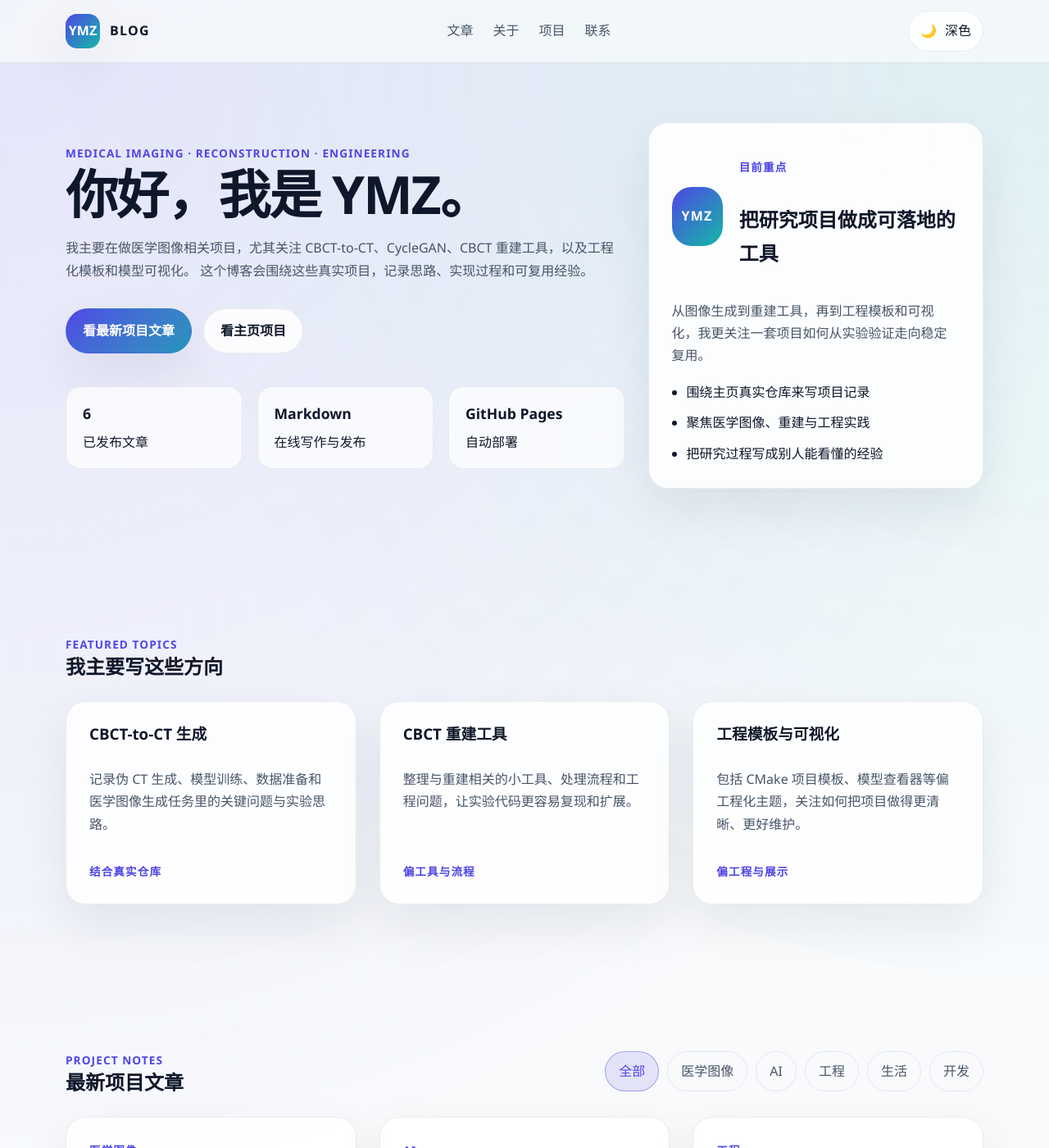
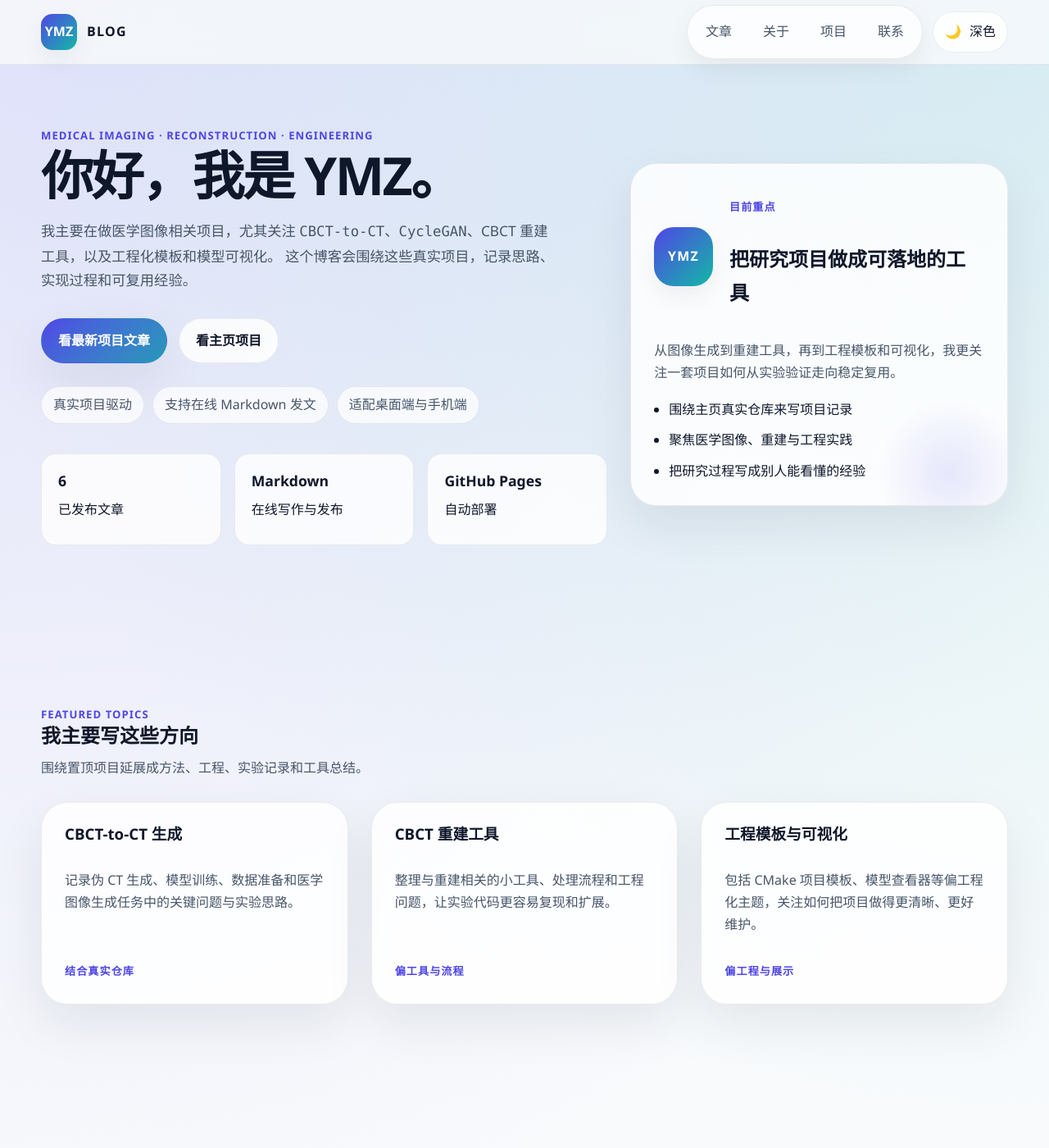
Before and after one commit to YMZ1998/YMZ1998.github.io, a Jekyll site: the page built from index.html, in a window 1280 px wide and 1400 px high. Shown: the whole window at 82% size. Built offline with Jekyll 4.4.1, drawn with Linux system fonts in a browser that asks for light colours; some of the changed text lies outside the part shown.

Commit message:
Improve responsive blog layout and mobile navigation

```diff
--- a/_layouts/default.html
+++ b/_layouts/default.html
@@ -20,7 +20,8 @@
         <span class="brand-text">Blog</span>
       </a>
 
-      <nav class="site-nav" aria-label="主导航">
+      <div class="site-actions">
+        <nav class="site-nav" data-site-nav aria-label="主导航">
           <a href="{{ '/' | relative_url }}#posts">文章</a>
           <a href="{{ '/' | relative_url }}#about">关于</a>
           <a href="{{ '/' | relative_url }}#projects">项目</a>
@@ -31,6 +32,13 @@
           <span class="theme-toggle-icon">🌙</span>
           <span class="theme-toggle-text">深色</span>
         </button>
+
+        <button class="nav-toggle" type="button" data-nav-toggle aria-expanded="false" aria-label="切换导航">
+          <span></span>
+          <span></span>
+          <span></span>
+        </button>
+      </div>
     </div>
   </header>
 
--- a/index.html
+++ b/index.html
@@ -10,7 +10,7 @@
         <span class="eyebrow">Medical Imaging · Reconstruction · Engineering</span>
         <h1>你好，我是 YMZ。</h1>
         <p class="hero-lead">
-          我主要在做医学图像相关项目，尤其关注 CBCT-to-CT、CycleGAN、CBCT 重建工具，以及工程化模板和模型可视化。
+          我主要在做医学图像相关项目，尤其关注 <code>CBCT-to-CT</code>、<code>CycleGAN</code>、CBCT 重建工具，以及工程化模板和模型可视化。
           这个博客会围绕这些真实项目，记录思路、实现过程和可复用经验。
         </p>
 
@@ -18,6 +18,12 @@
           <a class="button primary" href="#posts">看最新项目文章</a>
           <a class="button ghost" href="#projects">看主页项目</a>
         </div>
+
+        <ul class="hero-highlights">
+          <li>真实项目驱动</li>
+          <li>支持在线 Markdown 发文</li>
+          <li>适配桌面端与手机端</li>
+        </ul>
 
         <ul class="hero-stats" aria-label="站点亮点">
           <li>
@@ -61,13 +67,14 @@
         <div>
           <span class="eyebrow">Featured Topics</span>
           <h2>我主要写这些方向</h2>
+          <p class="section-copy">围绕置顶项目延展成方法、工程、实验记录和工具总结。</p>
         </div>
       </div>
 
-      <div class="project-grid">
+      <div class="project-grid topic-grid">
         <article class="card project-card">
           <h3>CBCT-to-CT 生成</h3>
-          <p>记录伪 CT 生成、模型训练、数据准备和医学图像生成任务里的关键问题与实验思路。</p>
+          <p>记录伪 CT 生成、模型训练、数据准备和医学图像生成任务中的关键问题与实验思路。</p>
           <span class="project-status">结合真实仓库</span>
         </article>
 
@@ -92,6 +99,7 @@
         <div>
           <span class="eyebrow">Project Notes</span>
           <h2>最新项目文章</h2>
+          <p class="section-copy">首页会按时间自动排序，最新文章始终排在最前面。</p>
         </div>
         <div class="filters" role="tablist" aria-label="文章筛选">
           <button class="filter is-active" type="button" data-filter="all">全部</button>
@@ -106,7 +114,7 @@
 
       <div class="post-grid">
         {% for post in site.posts %}
-        <article class="post-card card" data-post-card data-tag="{{ post.topic | escape }}">
+        <article class="post-card card{% if forloop.first %} is-featured{% endif %}" data-post-card data-tag="{{ post.topic | escape }}">
           <span class="post-tag">{{ post.topic }}</span>
           <h3>{{ post.title }}</h3>
           <p>{{ post.summary }}</p>
@@ -138,7 +146,7 @@
           我更想把这个博客写成一份长期的项目档案。相比泛泛而谈，围绕真实仓库来写更容易留下有价值的过程和细节。
         </p>
         <p>
-          尤其是像 CBCT-to-CT、CycleGAN、重建工具和工程模板这样的项目，它们背后不仅有代码，也有问题定义、实验取舍和实现经验。
+          尤其是像 <code>CBCT-to-CT</code>、<code>CycleGAN</code>、重建工具和工程模板这样的项目，它们背后不仅有代码，也有问题定义、实验取舍和实现经验。
         </p>
       </div>
 
@@ -162,10 +170,11 @@
         <div>
           <span class="eyebrow">Pinned Projects</span>
           <h2>主页里的代表项目</h2>
+          <p class="section-copy">这里对应 GitHub 主页里最能代表方向的一批仓库。</p>
         </div>
       </div>
 
-      <div class="project-grid">
+      <div class="project-grid pinned-grid">
         <article class="card project-card">
           <h3>CBCT-to-CT</h3>
           <p>围绕伪 CT 生成展开的核心项目，是我在医学图像生成方向最直接的一条主线。</p>
--- a/script.js
+++ b/script.js
@@ -4,6 +4,8 @@
 const themeToggle = document.querySelector("[data-theme-toggle]");
 const themeToggleIcon = document.querySelector(".theme-toggle-icon");
 const themeToggleText = document.querySelector(".theme-toggle-text");
+const navToggle = document.querySelector("[data-nav-toggle]");
+const siteNav = document.querySelector("[data-site-nav]");
 
 function getPreferredTheme() {
   const savedTheme = localStorage.getItem(themeStorageKey);
@@ -30,6 +32,36 @@
   const nextTheme = root.dataset.theme === "dark" ? "light" : "dark";
   localStorage.setItem(themeStorageKey, nextTheme);
   applyTheme(nextTheme);
+}
+
+function closeNav() {
+  if (!navToggle || !siteNav) {
+    return;
+  }
+
+  navToggle.setAttribute("aria-expanded", "false");
+  siteNav.classList.remove("is-open");
+}
+
+function setupMobileNav() {
+  if (!navToggle || !siteNav) {
+    return;
+  }
+
+  navToggle.addEventListener("click", () => {
+    const isOpen = siteNav.classList.toggle("is-open");
+    navToggle.setAttribute("aria-expanded", String(isOpen));
+  });
+
+  siteNav.querySelectorAll("a").forEach((link) => {
+    link.addEventListener("click", closeNav);
+  });
+
+  window.addEventListener("resize", () => {
+    if (window.innerWidth > 820) {
+      closeNav();
+    }
+  });
 }
 
 function setupPostFilters() {
@@ -83,6 +115,7 @@
 
 applyTheme(getPreferredTheme());
 themeToggle?.addEventListener("click", toggleTheme);
+setupMobileNav();
 setupPostFilters();
 setupScrollProgress();
 setCurrentYear();
--- a/styles.css
+++ b/styles.css
@@ -2,19 +2,23 @@
   color-scheme: light;
   --bg: #f8fafc;
   --bg-muted: #eef2ff;
-  --surface: rgba(255, 255, 255, 0.86);
+  --surface: rgba(255, 255, 255, 0.84);
   --surface-strong: #ffffff;
+  --surface-solid: #ffffff;
   --text: #0f172a;
   --text-soft: #475569;
   --line: rgba(15, 23, 42, 0.08);
+  --line-strong: rgba(79, 70, 229, 0.18);
   --primary: #4f46e5;
-  --primary-soft: rgba(79, 70, 229, 0.12);
+  --primary-soft: rgba(79, 70, 229, 0.1);
   --accent: #14b8a6;
   --shadow: 0 24px 60px rgba(15, 23, 42, 0.08);
+  --shadow-soft: 0 12px 30px rgba(15, 23, 42, 0.06);
+  --radius-xl: 32px;
   --radius-lg: 24px;
   --radius-md: 18px;
   --radius-sm: 999px;
-  --container: min(1120px, calc(100vw - 40px));
+  --container: min(1180px, calc(100vw - 32px));
   --transition: 220ms ease;
 }
 
@@ -22,15 +26,18 @@
   color-scheme: dark;
   --bg: #020617;
   --bg-muted: #0f172a;
-  --surface: rgba(15, 23, 42, 0.88);
-  --surface-strong: #0f172a;
+  --surface: rgba(15, 23, 42, 0.84);
+  --surface-strong: #111c34;
+  --surface-solid: #0f172a;
   --text: #e2e8f0;
   --text-soft: #94a3b8;
   --line: rgba(148, 163, 184, 0.16);
+  --line-strong: rgba(129, 140, 248, 0.22);
   --primary: #818cf8;
-  --primary-soft: rgba(129, 140, 248, 0.16);
+  --primary-soft: rgba(129, 140, 248, 0.14);
   --accent: #2dd4bf;
   --shadow: 0 24px 70px rgba(2, 6, 23, 0.45);
+  --shadow-soft: 0 14px 32px rgba(2, 6, 23, 0.32);
 }
 
 * {
@@ -44,12 +51,13 @@
 body {
   margin: 0;
   font-family: "Segoe UI", "PingFang SC", "Microsoft YaHei", sans-serif;
+  line-height: 1.7;
+  color: var(--text);
   background:
-    radial-gradient(circle at top left, rgba(79, 70, 229, 0.12), transparent 36%),
-    radial-gradient(circle at top right, rgba(20, 184, 166, 0.1), transparent 30%),
+    radial-gradient(circle at top left, rgba(79, 70, 229, 0.12), transparent 34%),
+    radial-gradient(circle at top right, rgba(20, 184, 166, 0.12), transparent 30%),
+    linear-gradient(180deg, color-mix(in srgb, var(--bg-muted) 36%, transparent), transparent 20%),
     var(--bg);
-  color: var(--text);
-  line-height: 1.7;
   transition: background-color var(--transition), color var(--transition);
 }
 
@@ -77,11 +85,11 @@
 }
 
 .section {
-  padding: 88px 0;
+  padding: 96px 0;
 }
 
 .muted-section {
-  background: linear-gradient(180deg, transparent, var(--bg-muted));
+  background: linear-gradient(180deg, transparent, color-mix(in srgb, var(--bg-muted) 92%, transparent));
 }
 
 .scroll-progress {
@@ -97,9 +105,9 @@
   position: sticky;
   top: 0;
   z-index: 50;
+  border-bottom: 1px solid var(--line);
   backdrop-filter: blur(18px);
-  background: color-mix(in srgb, var(--bg) 76%, transparent);
-  border-bottom: 1px solid var(--line);
+  background: color-mix(in srgb, var(--bg) 80%, transparent);
 }
 
 .header-inner,
@@ -115,7 +123,7 @@
 
 .header-inner,
 .footer-inner {
-  min-height: 76px;
+  min-height: 78px;
 }
 
 .brand {
@@ -129,12 +137,12 @@
   display: inline-flex;
   align-items: center;
   justify-content: center;
-  width: 42px;
-  height: 42px;
+  width: 44px;
+  height: 44px;
   border-radius: 14px;
   color: #fff;
   background: linear-gradient(135deg, var(--primary), var(--accent));
-  box-shadow: var(--shadow);
+  box-shadow: var(--shadow-soft);
 }
 
 .brand-text {
@@ -142,21 +150,42 @@
   text-transform: uppercase;
 }
 
+.site-actions {
+  position: relative;
+  display: flex;
+  align-items: center;
+  gap: 12px;
+}
+
 .site-nav {
   display: inline-flex;
-  gap: 24px;
+  align-items: center;
+  gap: 10px;
+  padding: 8px;
+  border: 1px solid var(--line);
+  border-radius: var(--radius-sm);
+  background: color-mix(in srgb, var(--surface-solid) 70%, transparent);
+  box-shadow: var(--shadow-soft);
+}
+
+.site-nav a {
+  padding: 10px 14px;
+  border-radius: var(--radius-sm);
   color: var(--text-soft);
+  transition: color var(--transition), background-color var(--transition);
 }
 
 .site-nav a:hover,
-.site-footer a:hover,
-.text-link:hover {
+.site-nav a:focus-visible {
   color: var(--primary);
+  background: var(--primary-soft);
 }
 
-.theme-toggle {
+.theme-toggle,
+.nav-toggle {
   display: inline-flex;
   align-items: center;
+  justify-content: center;
   gap: 10px;
   padding: 10px 14px;
   border: 1px solid var(--line);
@@ -168,9 +197,26 @@
 }
 
 .theme-toggle:hover,
+.nav-toggle:hover,
 .filter:hover,
 .button:hover {
   transform: translateY(-1px);
+}
+
+.nav-toggle {
+  display: none;
+  width: 46px;
+  height: 46px;
+  padding: 0;
+  flex-direction: column;
+  gap: 4px;
+}
+
+.nav-toggle span {
+  width: 18px;
+  height: 2px;
+  border-radius: 2px;
+  background: currentColor;
 }
 
 .hero {
@@ -187,8 +233,12 @@
 
 .hero-grid,
 .about-grid {
-  grid-template-columns: minmax(0, 1.25fr) minmax(320px, 0.75fr);
+  grid-template-columns: minmax(0, 1.2fr) minmax(320px, 0.8fr);
   align-items: center;
+}
+
+.hero-copy {
+  max-width: 720px;
 }
 
 .hero h1,
@@ -199,12 +249,12 @@
 .post-card h3,
 .article-header h1 {
   margin: 0;
-  line-height: 1.15;
+  line-height: 1.12;
 }
 
 .hero h1 {
-  font-size: clamp(2.75rem, 5vw, 4.6rem);
-  letter-spacing: -0.03em;
+  font-size: clamp(2.9rem, 5vw, 5rem);
+  letter-spacing: -0.04em;
 }
 
 .hero-lead,
@@ -212,8 +262,19 @@
 .project-card p,
 .post-card p,
 .contact-card p,
-.article-lead {
+.article-lead,
+.section-copy {
   color: var(--text-soft);
+}
+
+.hero-lead {
+  max-width: 64ch;
+  font-size: 1.08rem;
+}
+
+.section-copy {
+  max-width: 62ch;
+  margin: 12px 0 0;
 }
 
 .eyebrow,
@@ -225,7 +286,7 @@
   display: inline-flex;
   align-items: center;
   gap: 8px;
-  font-size: 0.85rem;
+  font-size: 0.82rem;
   font-weight: 700;
   letter-spacing: 0.08em;
   text-transform: uppercase;
@@ -238,6 +299,23 @@
   flex-wrap: wrap;
   gap: 14px;
   margin-top: 32px;
+}
+
+.hero-highlights {
+  display: flex;
+  flex-wrap: wrap;
+  gap: 10px;
+  padding: 0;
+  margin: 28px 0 0;
+  list-style: none;
+}
+
+.hero-highlights li {
+  padding: 8px 14px;
+  border: 1px solid var(--line);
+  border-radius: var(--radius-sm);
+  background: color-mix(in srgb, var(--surface-solid) 72%, transparent);
+  color: var(--text-soft);
 }
 
 .button {
@@ -253,7 +331,7 @@
 
 .button.primary {
   color: #fff;
-  background: linear-gradient(135deg, var(--primary), color-mix(in srgb, var(--accent) 70%, var(--primary)));
+  background: linear-gradient(135deg, var(--primary), color-mix(in srgb, var(--accent) 72%, var(--primary)));
   box-shadow: var(--shadow);
 }
 
@@ -265,17 +343,18 @@
 .hero-stats {
   display: grid;
   grid-template-columns: repeat(3, minmax(0, 1fr));
-  gap: 18px;
+  gap: 16px;
   padding: 0;
-  margin: 40px 0 0;
+  margin: 36px 0 0;
   list-style: none;
 }
 
 .hero-stats li {
+  min-height: 112px;
   padding: 18px 20px;
   border: 1px solid var(--line);
   border-radius: var(--radius-md);
-  background: color-mix(in srgb, var(--surface) 82%, transparent);
+  background: color-mix(in srgb, var(--surface-solid) 80%, transparent);
 }
 
 .hero-stats strong {
@@ -287,9 +366,25 @@
 .card {
   padding: 28px;
   border: 1px solid var(--line);
-  border-radius: var(--radius-lg);
+  border-radius: var(--radius-xl);
   background: var(--surface);
   box-shadow: var(--shadow);
+}
+
+.hero-panel {
+  position: relative;
+  overflow: hidden;
+}
+
+.hero-panel::after {
+  content: "";
+  position: absolute;
+  inset: auto -20px -50px auto;
+  width: 180px;
+  height: 180px;
+  border-radius: 50%;
+  background: radial-gradient(circle, rgba(79, 70, 229, 0.12), transparent 70%);
+  pointer-events: none;
 }
 
 .avatar {
@@ -303,6 +398,7 @@
   color: #fff;
   font-weight: 800;
   letter-spacing: 0.08em;
+  box-shadow: var(--shadow-soft);
 }
 
 .check-list {
@@ -318,6 +414,7 @@
   display: flex;
   flex-wrap: wrap;
   gap: 10px;
+  justify-content: flex-end;
 }
 
 .filter {
@@ -327,18 +424,19 @@
   background: transparent;
   color: var(--text-soft);
   cursor: pointer;
+  white-space: nowrap;
   transition: background-color var(--transition), color var(--transition), border-color var(--transition), transform var(--transition);
 }
 
 .filter.is-active {
   color: var(--primary);
-  border-color: color-mix(in srgb, var(--primary) 35%, var(--line));
+  border-color: var(--line-strong);
   background: var(--primary-soft);
 }
 
 .post-grid,
 .project-grid {
-  grid-template-columns: repeat(3, minmax(0, 1fr));
+  grid-template-columns: repeat(12, minmax(0, 1fr));
   margin-top: 28px;
 }
 
@@ -347,15 +445,34 @@
   display: flex;
   flex-direction: column;
   gap: 16px;
+  min-height: 100%;
+}
+
+.post-card {
+  grid-column: span 4;
+}
+
+.post-card.is-featured {
+  grid-column: span 8;
+  min-height: 320px;
+  background:
+    linear-gradient(135deg, color-mix(in srgb, var(--primary) 10%, transparent), transparent 65%),
+    var(--surface);
 }
 
 .post-card.is-hidden {
   display: none;
 }
 
+.topic-grid .project-card,
+.pinned-grid .project-card {
+  grid-column: span 4;
+}
+
 .post-meta {
   display: flex;
-  gap: 16px;
+  flex-wrap: wrap;
+  gap: 12px 16px;
   color: var(--text-soft);
   font-size: 0.95rem;
 }
@@ -399,7 +516,7 @@
 }
 
 .article-shell {
-  width: min(860px, calc(100vw - 40px));
+  width: min(860px, calc(100vw - 32px));
   margin: 0 auto;
   padding: 72px 0 96px;
 }
@@ -442,7 +559,7 @@
 .article-content {
   padding: 32px;
   border: 1px solid var(--line);
-  border-radius: var(--radius-lg);
+  border-radius: var(--radius-xl);
   background: var(--surface);
   box-shadow: var(--shadow);
 }
@@ -516,35 +633,113 @@
   color: var(--text-soft);
 }
 
-@media (max-width: 900px) {
+@media (max-width: 1100px) {
   .hero-grid,
-  .about-grid,
-  .post-grid,
-  .project-grid {
+  .about-grid {
     grid-template-columns: 1fr;
   }
 
+  .topic-grid .project-card,
+  .pinned-grid .project-card,
+  .post-card,
+  .post-card.is-featured {
+    grid-column: span 6;
+  }
+
+  .hero-panel {
+    max-width: 720px;
+  }
+}
+
+@media (max-width: 820px) {
+  .section {
+    padding: 80px 0;
+  }
+
+  .header-inner,
+  .footer-inner,
   .section-heading,
-  .contact-card,
-  .header-inner,
-  .footer-inner {
+  .contact-card {
     align-items: flex-start;
     flex-direction: column;
   }
 
+  .site-actions {
+    width: 100%;
+    justify-content: space-between;
+  }
+
+  .nav-toggle {
+    display: inline-flex;
+  }
+
   .site-nav {
-    flex-wrap: wrap;
-    gap: 16px;
+    position: absolute;
+    top: calc(100% + 12px);
+    left: 16px;
+    right: 16px;
+    display: none;
+    flex-direction: column;
+    align-items: stretch;
+    padding: 12px;
+    border-radius: 22px;
+    background: color-mix(in srgb, var(--surface-solid) 92%, transparent);
+  }
+
+  .site-nav.is-open {
+    display: flex;
+  }
+
+  .site-nav a {
+    padding: 12px 14px;
+  }
+
+  .filters {
+    width: 100%;
+    justify-content: flex-start;
+    flex-wrap: nowrap;
+    overflow-x: auto;
+    padding-bottom: 4px;
+    scrollbar-width: none;
+  }
+
+  .filters::-webkit-scrollbar {
+    display: none;
+  }
+
+  .topic-grid .project-card,
+  .pinned-grid .project-card,
+  .post-card,
+  .post-card.is-featured {
+    grid-column: span 12;
   }
 }
 
 @media (max-width: 640px) {
+  :root {
+    --container: min(100vw - 24px, 100%);
+  }
+
   .section {
-    padding: 72px 0;
+    padding: 68px 0;
   }
 
   .hero {
-    padding-top: 40px;
+    padding-top: 36px;
+  }
+
+  .hero h1 {
+    font-size: clamp(2.4rem, 12vw, 3.2rem);
+  }
+
+  .hero-lead {
+    font-size: 1rem;
+  }
+
+  .hero-highlights,
+  .hero-actions,
+  .contact-actions {
+    gap: 10px;
   }
 
   .hero-stats {
@@ -555,6 +750,16 @@
   .article-content,
   .contact-card {
     padding: 22px;
+    border-radius: 22px;
+  }
+
+  .profile-badge {
+    align-items: flex-start;
+    flex-direction: column;
+  }
+
+  .theme-toggle .theme-toggle-text {
+    display: none;
   }
 
   .article-shell {
```
Lines whose indentation alone changed are shown as unchanged.
